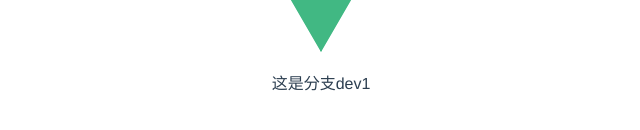
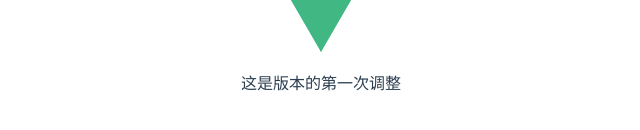
Before and after one commit to Taylorroger/version-controll, a Vue app: page / in a window 1280 px wide. Shown: the part 194-324 px from the top of the page, without its empty margins (319-959 px from the left). Built offline with nearby package versions, Linux system fonts and the light colour scheme.

Commit message:
只是dev1的第一次修改

```diff
--- a/src/components/HelloWorld.vue
+++ b/src/components/HelloWorld.vue
@@ -1,6 +1,6 @@
 <template>
   <div class="hello">
-    这是分支dev1
+    <div class="title">这是版本的第一次调整</div>
   </div>
 </template>
 
```
